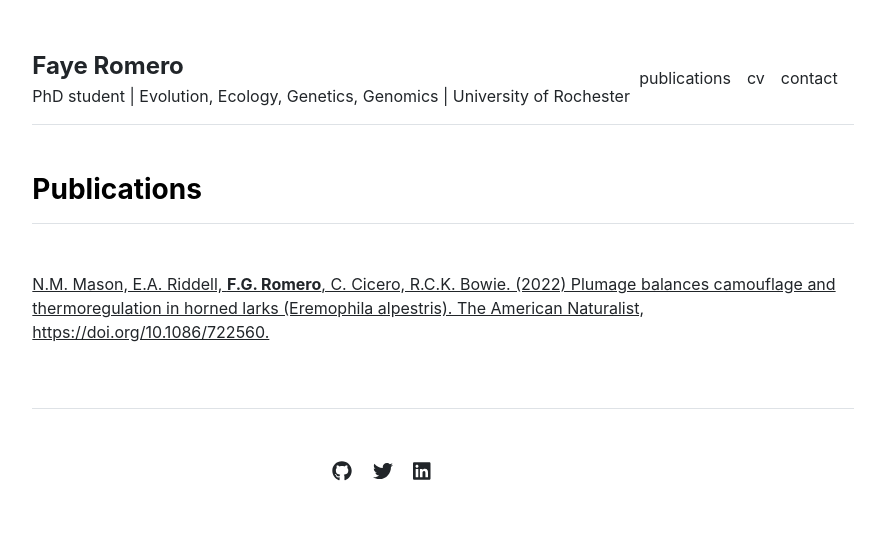
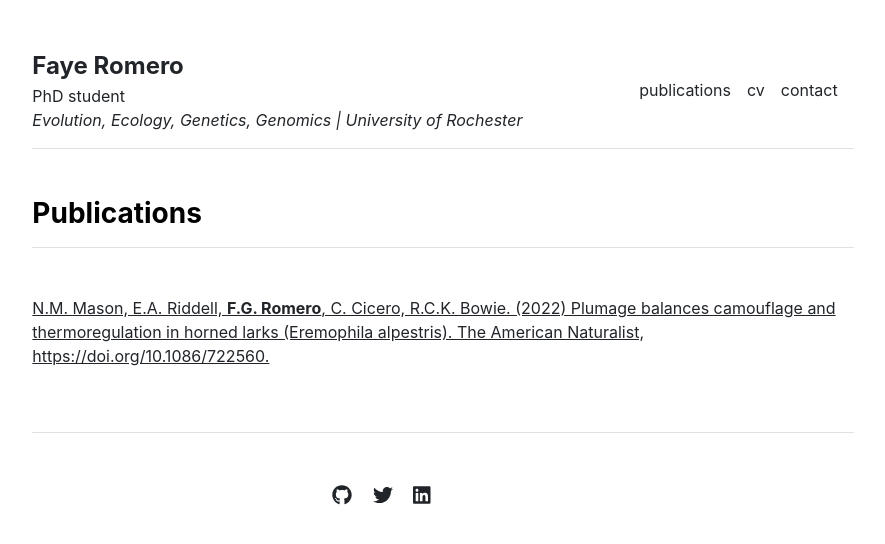
Before and after one commit to faye-romero/faye-romero.github.io, a Jekyll site: the page built from publications.md, in a window 1280 px wide. Shown: the top 544 px of the page, without its empty margins (197-1082 px from the left). Built offline with Jekyll 4.4.1, drawn with Linux system fonts in a browser that asks for light colours.

Commit message:
Updating subheader

```diff
--- a/_config.yml
+++ b/_config.yml
@@ -21,7 +21,7 @@
 title: Faye Romero
 email: fromero3@ur.rochester.edu
 description: >- # this means to ignore newlines until "baseurl:"
-  PhD student | Evolution, Ecology, Genetics, Genomics | University of Rochester
+  PhD student<br><i>Evolution, Ecology, Genetics, Genomics | University of Rochester</i>
 baseurl: "" # the subpath of your site, e.g. /blog
 url: "" # the base hostname & protocol for your site, e.g. http://example.com
 twitter_username: fayegromero
```
